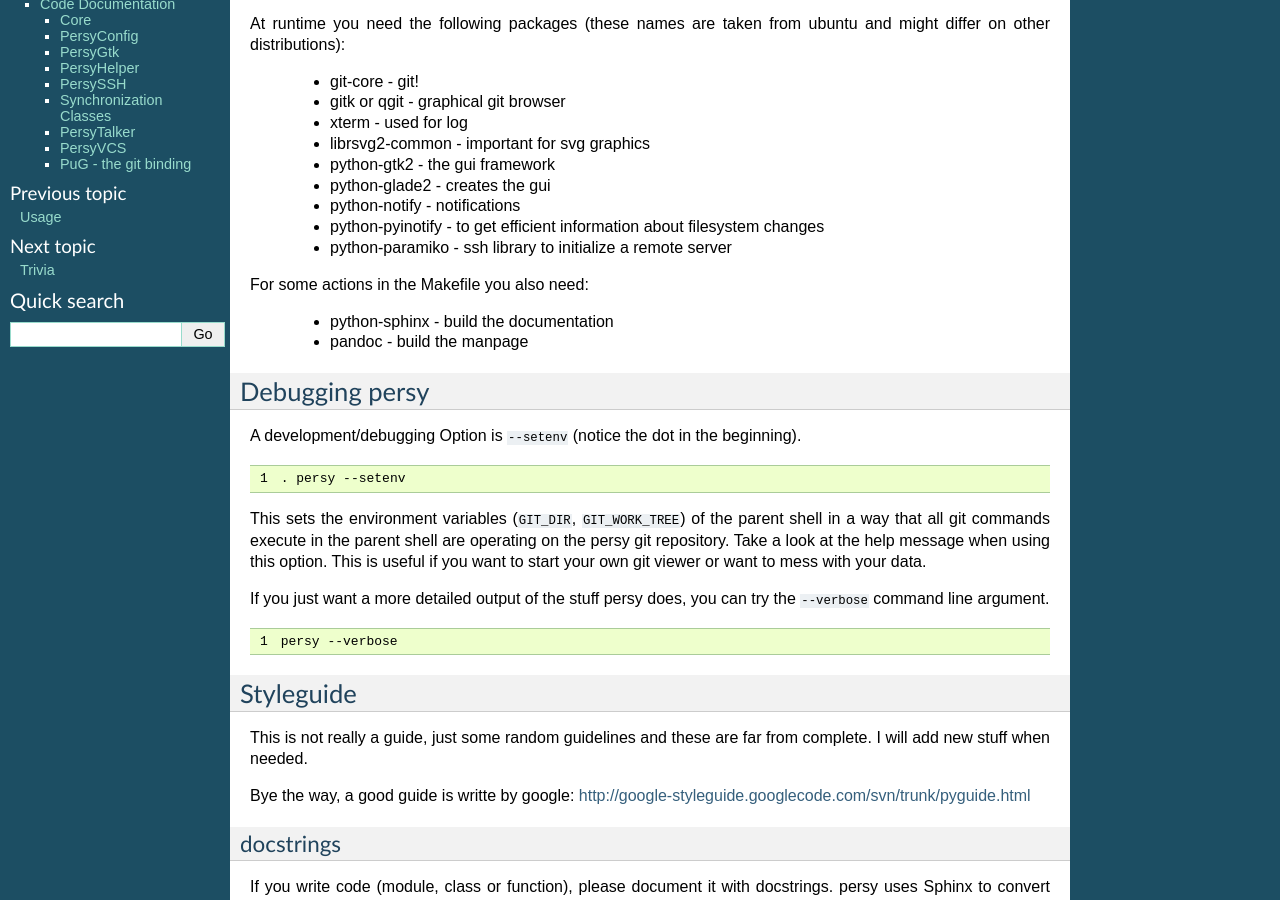
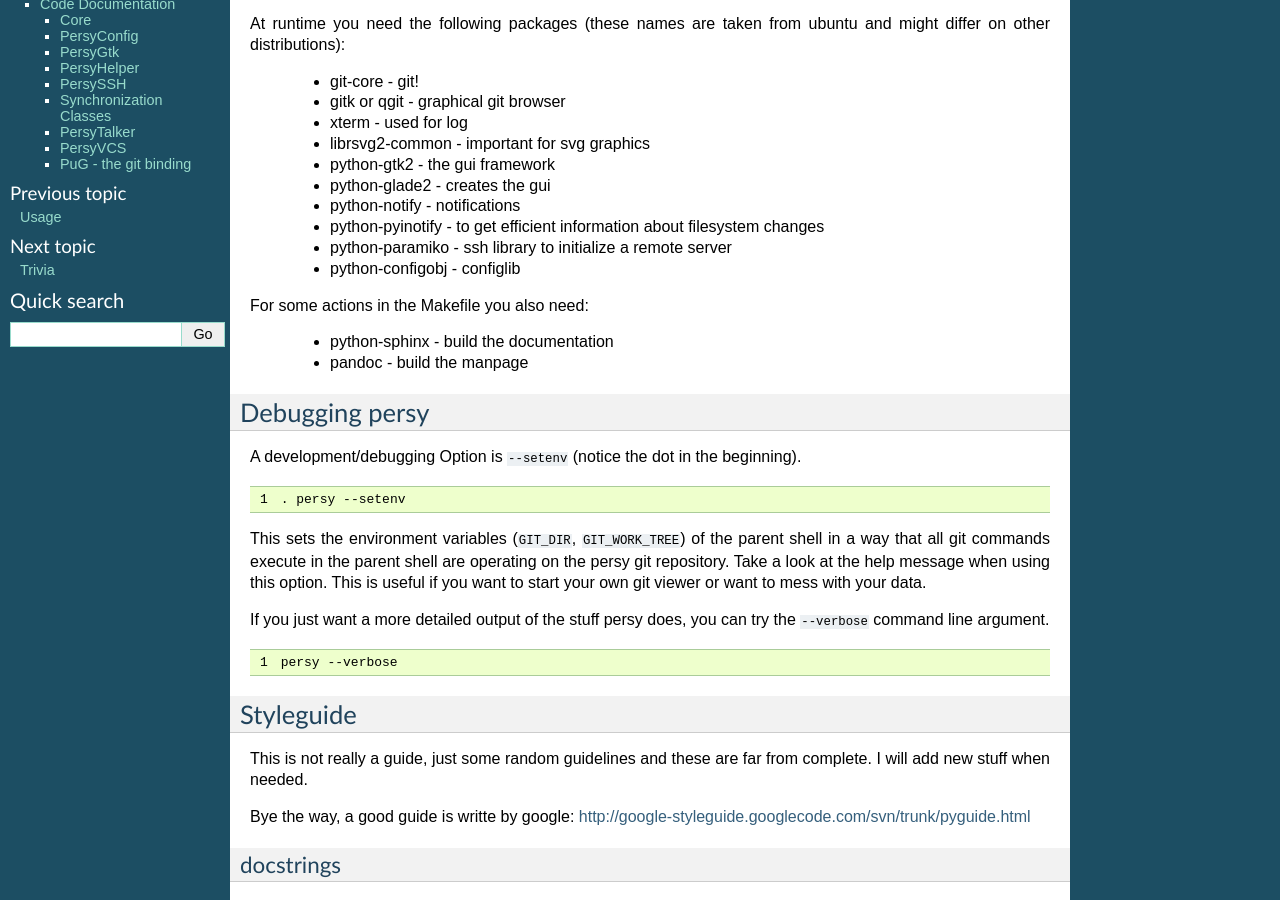
Before and after one commit to kinkerl/persy, a Sphinx documentation site: the page built from doc/developer.rst, in a window 1280 px wide and 900 px high, scrolled down 398 px. Built offline with Sphinx 7.4.7, drawn with Linux system fonts in a browser that asks for light colours.

Commit message:
added dependency of python-configobj to doc

```diff
--- a/doc/developer.rst
+++ b/doc/developer.rst
@@ -26,6 +26,7 @@ At runtime you need the following packages (these names are taken from ubuntu an
  *   python-notify - notifications
  *   python-pyinotify - to get efficient information about filesystem changes
  *   python-paramiko - ssh library to initialize a remote server
+ *   python-configobj - configlib
 
 For some actions in the Makefile you also need:
 
```
